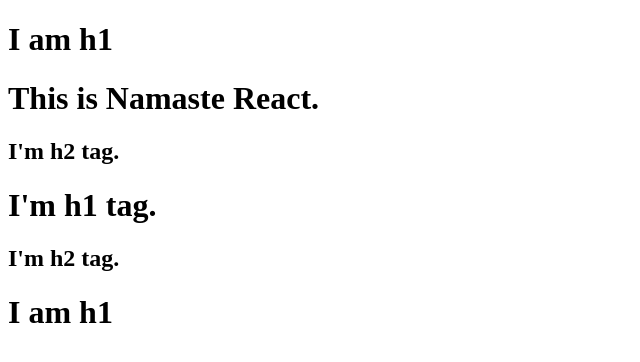
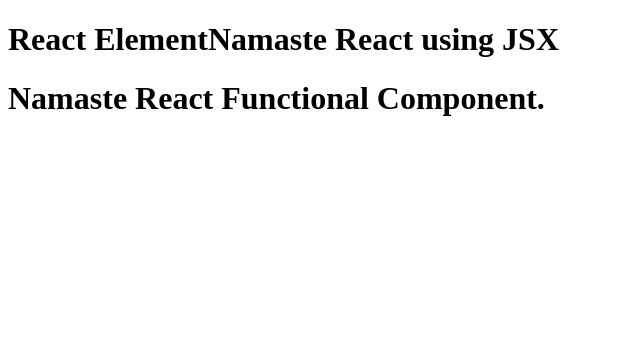
Before and after one commit to utkrista-kc/react-web-series, a React (Vite) app in the folder combined_episode_code/: page / in a window 1280 px wide. Shown: the top 362 px of the page, without its empty margins (0-640 px from the left). Built offline with nearby package versions, Linux system fonts and the light colour scheme.

Commit message:
Episode 3 - Laying Foundation

```diff
--- a/combined_episode_code/App.js
+++ b/combined_episode_code/App.js
@@ -1,42 +1,22 @@
 import React from "react";
 import ReactDOM from "react-dom/client";
 
-/**
- * <div>
- *      <div id ="child">
- *          <h1>I'm h1 tag</h1>
- *           <h2>I'm h2 tag second child</h2> Suppose if we have additional children, we can pass array of children
- *      </div>
- * Another child also added as nesting
- *        <div id ="child2">
- *          <h1>I'm h1 tag</h1>
- *           <h2>I'm h2 tag second child</h2> Suppose if we have additional children, we can pass array of children
- *      </div>
- * </div>
- *
- *
- * ReactElement(Object) => HTML(Browser understands)
- */
+const elem = <span>React Element</span>;
 
-// We can create the above nested React elements in the following way.
-const parent = React.createElement("div", { id: "parent" }, [
-  React.createElement("div", { id: "child" }, [
-    React.createElement("h1", {}, "This is Namaste React."),
-    React.createElement("h2", {}, "I'm h2 tag."),
-  ]),
-  React.createElement("div", { id: "child2" }, [
-    React.createElement("h1", {}, "I'm h1 tag."),
-    React.createElement("h2", {}, "I'm h2 tag."),
-  ]),
-]);
+const title = (
+  <h1 id="head" tabIndex="5">
+    {elem}
+    Namaste React using JSX
+  </h1>
+);
 
-// const heading = React.createElement(
-//   "h1",
-//   { id: "heading", xyz: "abc" },
-//   "Hello World from React!"
-// );
-
-console.log(parent);
+// React Component
+const HeadingComponent = () => (
+  <div id="container">
+    {title}
+    <h1>Namaste React Functional Component.</h1>
+  </div>
+);
 
 const root = ReactDOM.createRoot(document.getElementById("root"));
-root.render(parent);
+root.render(<HeadingComponent />);
--- a/combined_episode_code/index.html
+++ b/combined_episode_code/index.html
@@ -7,12 +7,10 @@
     <link rel="stylesheet" href="./index.css">
 </head>
 <body>
-    <h1>I am h1</h1>
+
     <div id="root">
-        <h1>I am here </h1>
+        <h1>Not render</h1>
     </div>
-    <h1>I am h1</h1>
-
 
     <script type="module" src="./App.js">
 
--- a/combined_episode_code/package.json
+++ b/combined_episode_code/package.json
@@ -3,6 +3,8 @@
   "version": "1.0.0",
   "description": "This is Namaste React Web series by Akshay Saini",
   "scripts": {
+    "start": "parcel index.html",
+    "build": "parcel build index.html",
     "test": "jest"
   },
   "keywords": [
```
Also changed, not shown: 1 other file (tests, documents, lock files or other folders).
